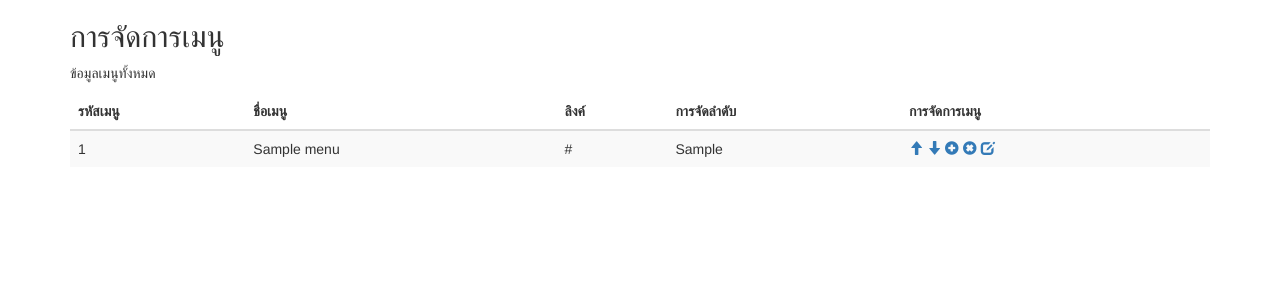
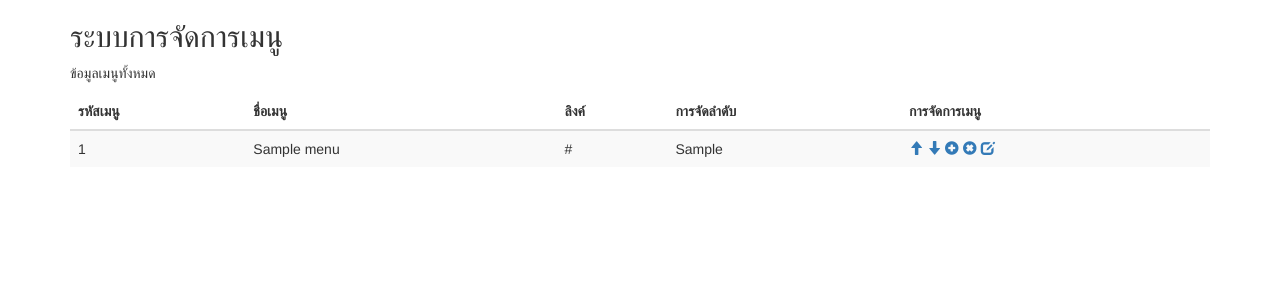
Before and after one commit to bombomstory/PongLangCMS, a PHP site: page /menu-manage.php in a window 1280 px wide. Shown: the top 300 px of the page. Run offline with PHP 8.4, Linux system fonts and the light colour scheme; tables that the repository leaves empty or names only in its code hold one stand-in row (values such as "Sample post").

Commit message:
manu_manage.php

```diff
--- a/Bootstrap/Amoeba/menu-manage.php
+++ b/Bootstrap/Amoeba/menu-manage.php
@@ -122,7 +122,7 @@
 <body>
 
 <div class="container">
-  <h2>การจัดการเมนู</h2>
+  <h2>ระบบการจัดการเมนู</h2>
   <p>ข้อมูลเมนูทั้งหมด</p>
   <table class="table table-striped">
     <thead>
```
